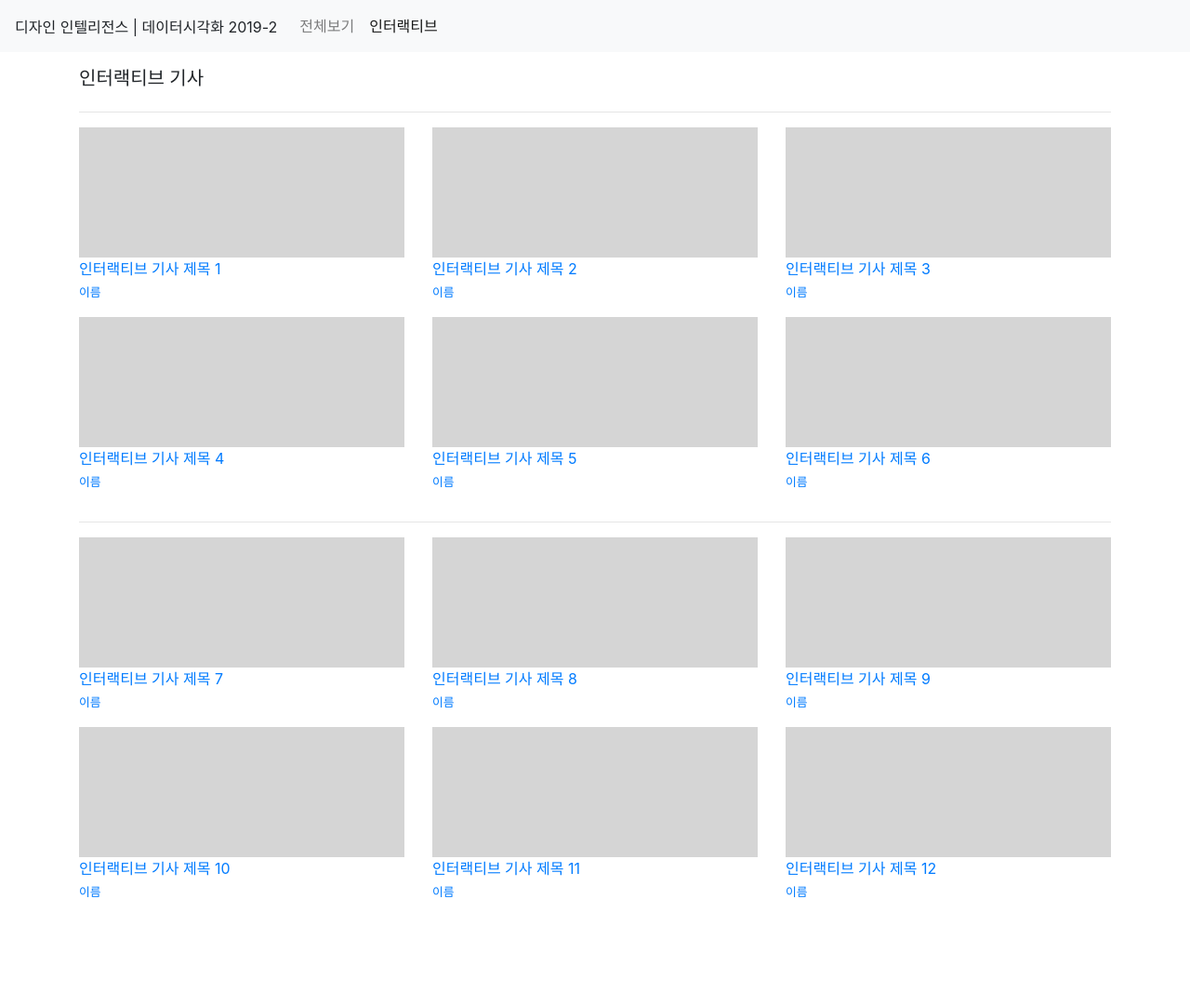
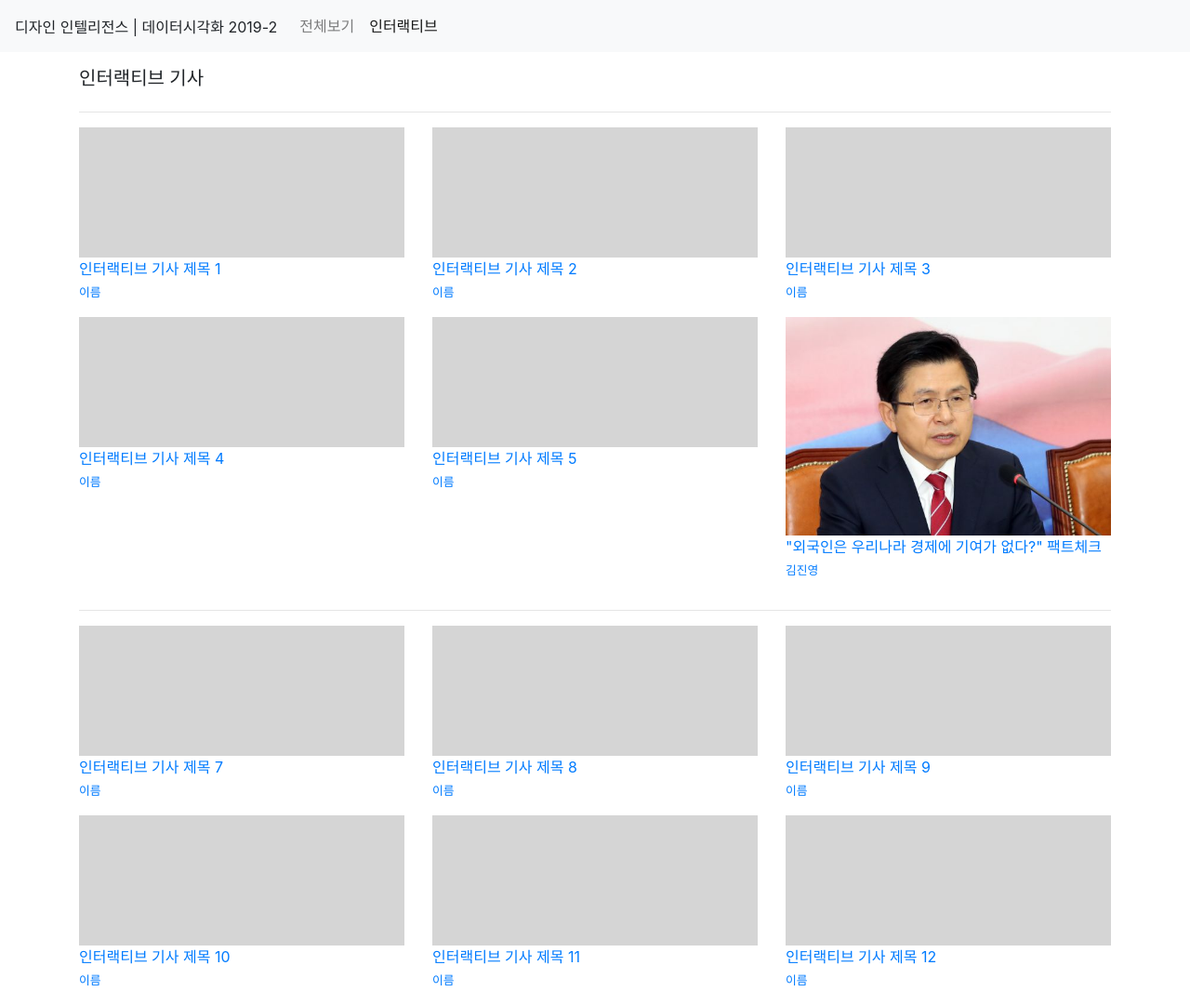
Before and after one commit to wkim8905/dataviz19, a plain HTML site: page interactive/interactive.html in a window 1280 px wide. Shown: the whole page at 93% size. Before the commit the page ends 986 px from the top, so only its background shows below. Drawn offline with nearby package versions, Linux system fonts and the light colour scheme.

Commit message:
Update interactive.html

```diff
--- a/interactive/interactive.html
+++ b/interactive/interactive.html
@@ -94,9 +94,9 @@
             <div class="col-md-4">
                 <p>
                     <a href="int06.html">
-                        <img src="img/int00.png" style="width:100%"></img>
-                        인터랙티브 기사 제목 6 <br/>
-                        <small> 이름 </small>
+                        <img src="img/황교안_대표이미지.jpg" style="width:100%"></img>
+                        "외국인은 우리나라 경제에 기여가 없다?" 팩트체크 <br/>
+                        <small> 김진영 </small>
                     </a>
                 </p>
             </div>
```
